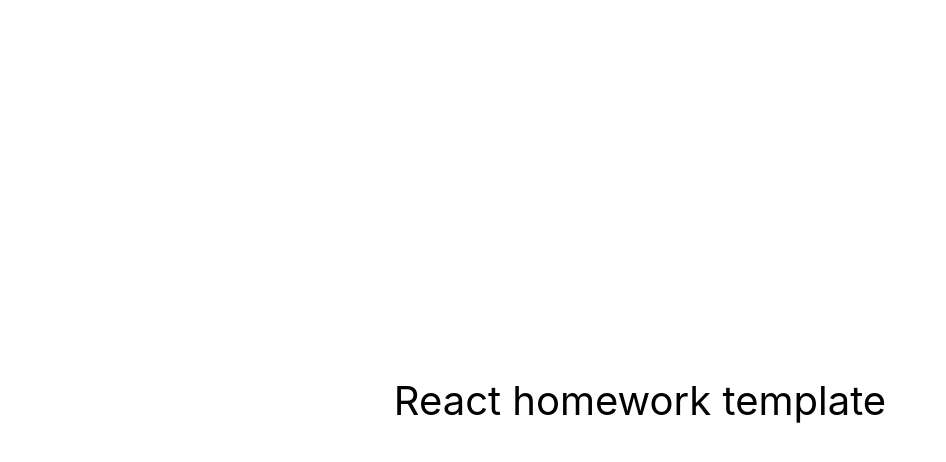
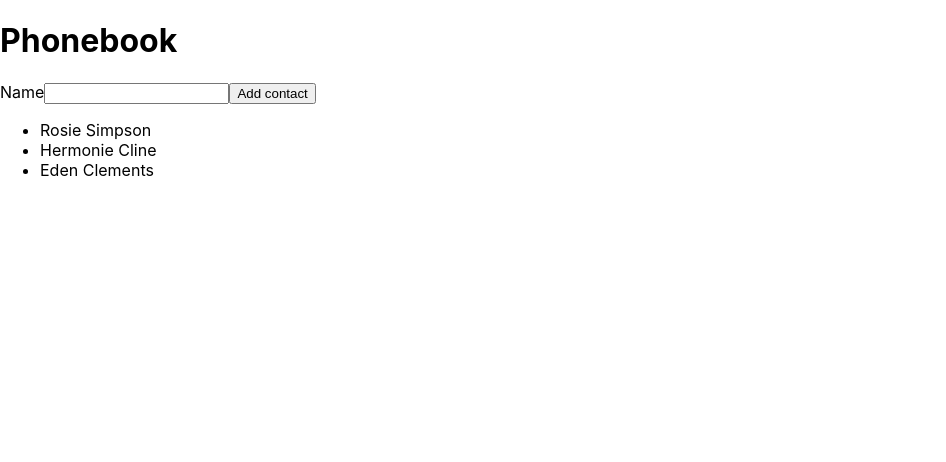
Before and after one commit to ExLuZiVe53/goit-react-hw-02-phonebook, a React (Create React App) app: page / in a window 1280 px wide. Shown: the top 462 px of the page, without its empty margins (0-946 px from the left). Built offline with nearby package versions, Linux system fonts and the light colour scheme.

Commit message:
added in markup

```diff
--- a/src/components/App.jsx
+++ b/src/components/App.jsx
@@ -1,16 +1,27 @@
-export const App = () => {
-  return (
-    <div
-      style={{
-        height: '100vh',
-        display: 'flex',
-        justifyContent: 'center',
-        alignItems: 'center',
-        fontSize: 40,
-        color: '#010101'
-      }}
-    >
-      React homework template
-    </div>
-  );
-};
+import React from 'react';
+import { Component } from 'react';
+
+export class App extends Component {
+  state = {
+    contacts: [],
+    name: '',
+  };
+
+  render() {
+    return (
+      <div>
+        <h1>Phonebook</h1>
+        <form>
+          <label>Name</label>
+          <input type="text" name="name" required />
+          <button type="text">Add contact</button>
+        </form>
+        <ul>
+          <li>Rosie Simpson</li>
+          <li>Hermonie Cline</li>
+          <li>Eden Clements</li>
+        </ul>
+      </div>
+    );
+  }
+}
```
